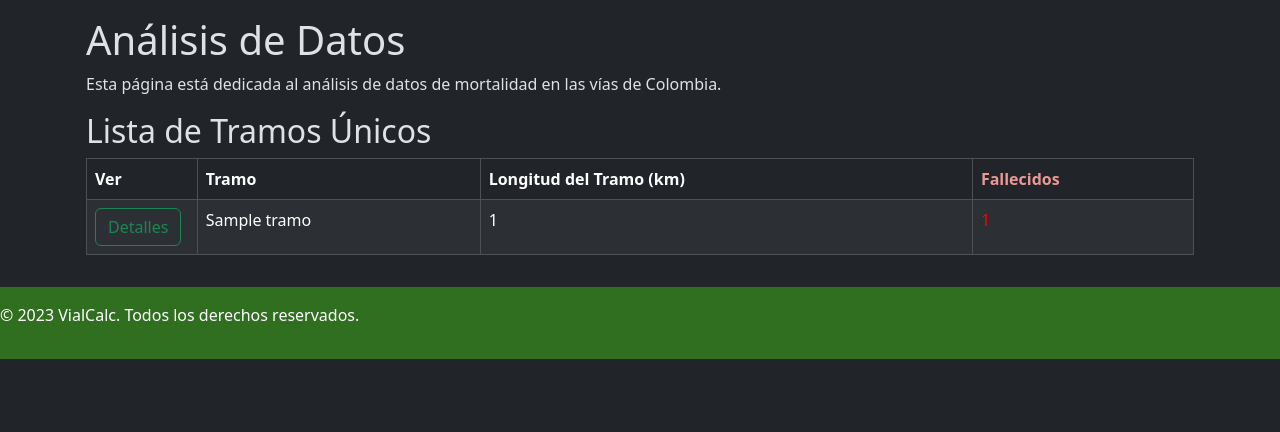
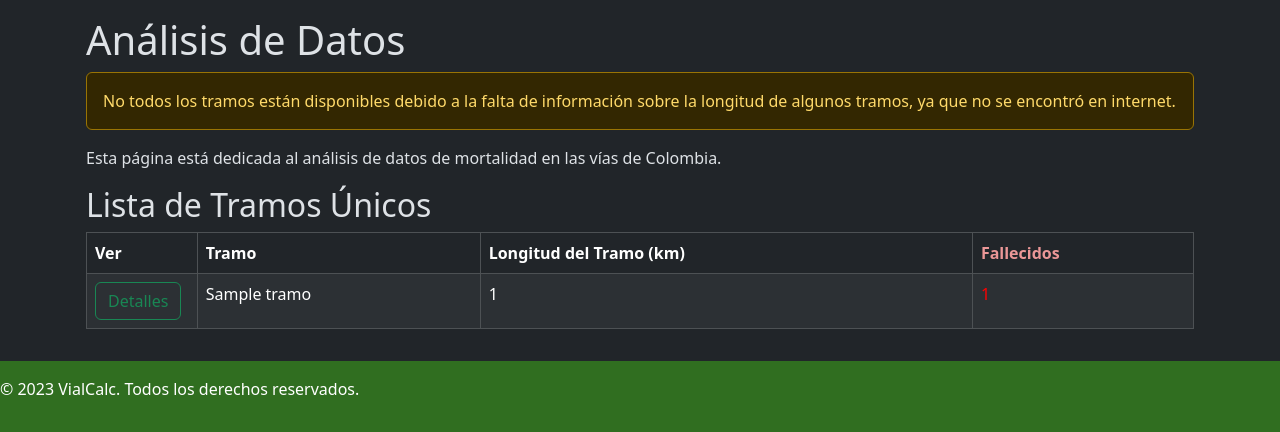
Before and after one commit to carlosandresruiz1/calculus_integral_app, a Django app: template start/templates/analisis.html in a window 1280 px wide. Shown: the part 56-488 px from the top of the page. Run offline with Django 5.2, Linux system fonts and the light colour scheme; the template is opened without the code that fills it: most values are stand-ins (such as "Sample title", 1, 10 or a date in 2020).

Commit message:
Added note to analisis page

```diff
--- a/start/templates/analisis.html
+++ b/start/templates/analisis.html
@@ -32,6 +32,9 @@
     <main>
         <div class="container p-3" data-bs-theme="dark">
             <h1>Análisis de Datos</h1>
+            <div class="alert alert-warning" role="alert">
+                No todos los tramos están disponibles debido a la falta de información sobre la longitud de algunos tramos, ya que no se encontró en internet.
+            </div>
             <p>Esta página está dedicada al análisis de datos de mortalidad en las vías de Colombia.</p>
 
             <!-- Table -->
```
